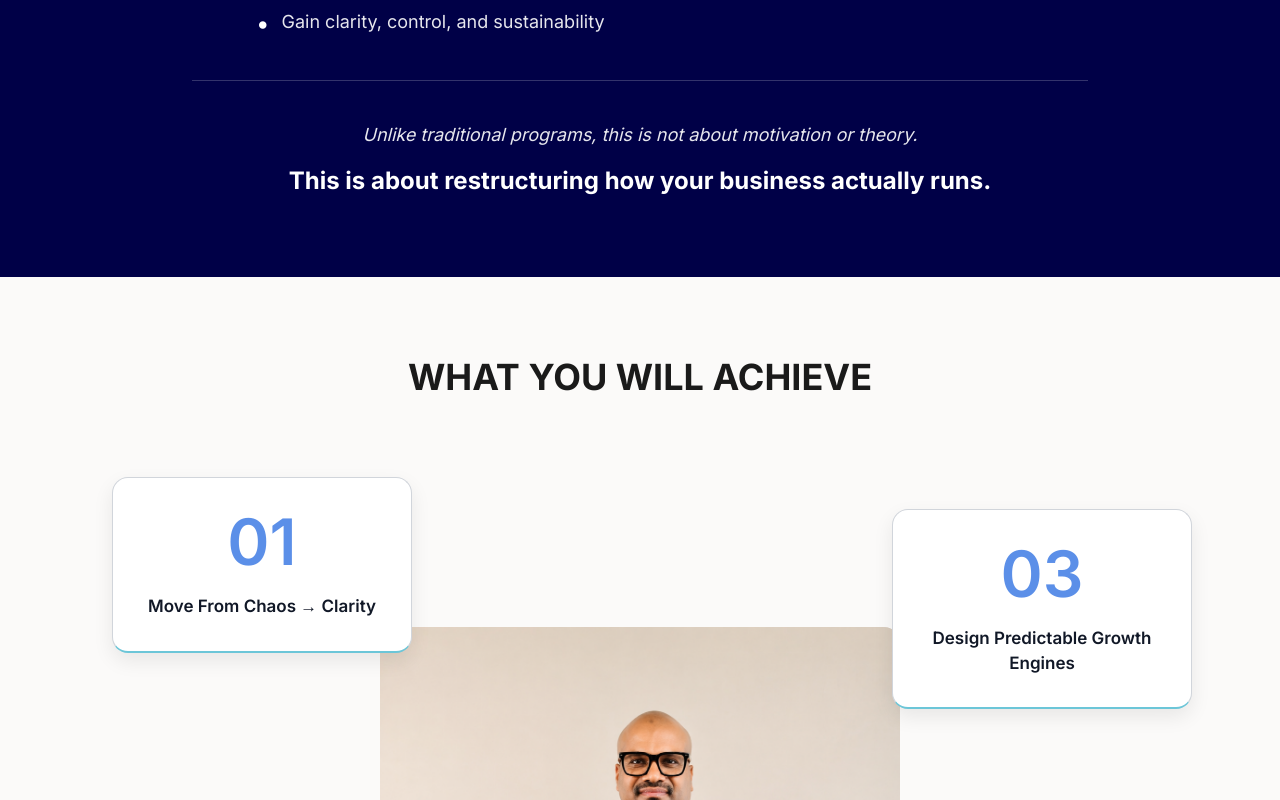
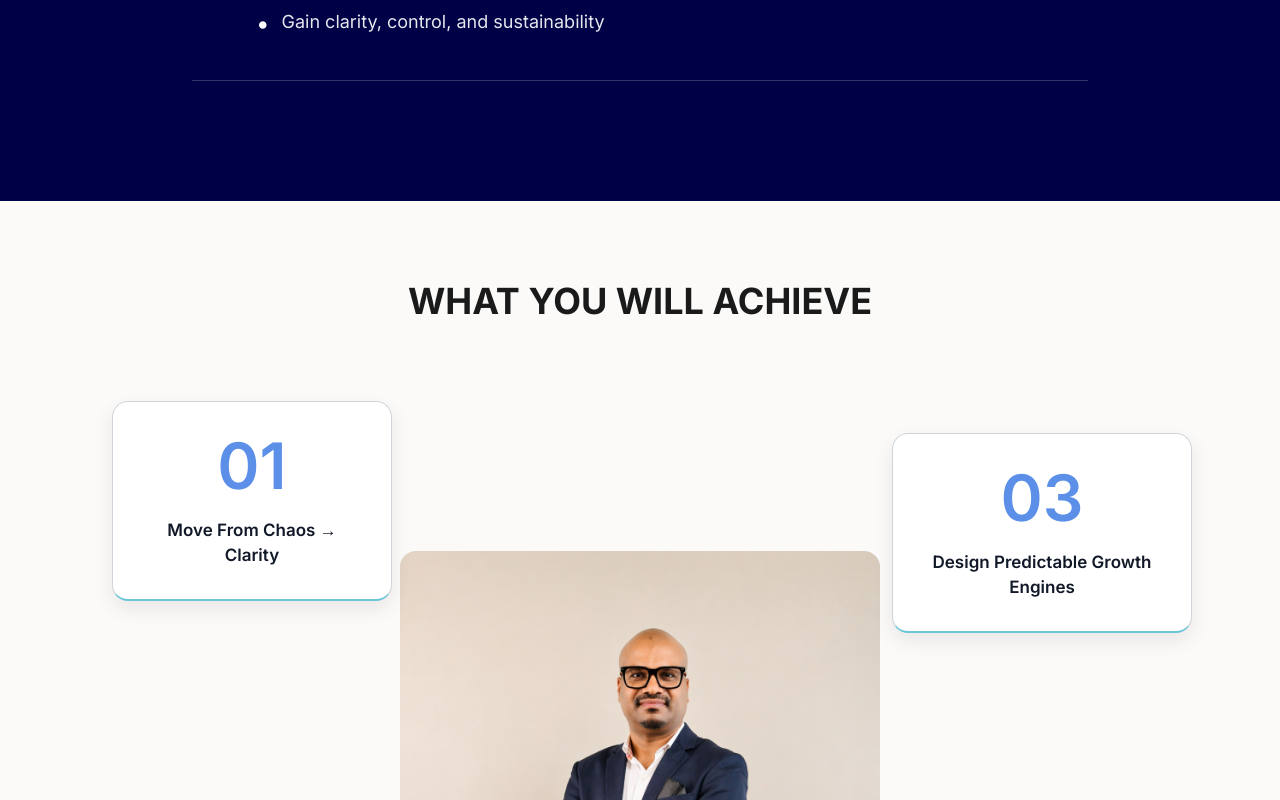
Before and after one commit to Dharneesh-BR/Dharneesh, a React app: page /programs in a window 1280 px wide. Shown: the part 1200-2000 px from the top of the page. Built offline with nearby package versions, Linux system fonts and the light colour scheme.

Commit message:
Update all recent changes

```diff
--- a/src/App.js
+++ b/src/App.js
@@ -5,7 +5,6 @@ import Banner from './components/sections/Banner';
 import Hero from './components/sections/Hero';
 import About from './components/sections/About';
 import WhatWeHaveBuilt from './components/sections/WhatWeHaveBuilt';
-import Mission from './components/sections/Mission';
 import Services from './components/sections/Services';
 import ExperienceTimeline from './components/sections/ExperienceTimeline';
 import Ventures from './components/sections/Ventures';
@@ -49,7 +48,6 @@ function App() {
         <Hero key="hero" />
         <About key="about" />
         <WhatWeHaveBuilt key="what-we-have-built" />
-        <Mission key="mission" />
         <Services key="services" />
         <ExperienceTimeline key="experience-timeline" />
         <Ventures key="ventures" />
--- a/src/AppRouter.js
+++ b/src/AppRouter.js
@@ -5,7 +5,6 @@ import Navigation from './components/common/Navigation';
 import Hero from './components/sections/Hero';
 import About from './components/sections/About';
 import WhatWeHaveBuilt from './components/sections/WhatWeHaveBuilt';
-import Mission from './components/sections/Mission';
 import Services from './components/sections/Services';
 import Testimonials from './components/sections/Testimonials';
 import Contact from './components/sections/Contact';
@@ -37,7 +36,6 @@ function AppRouter() {
       <Hero />
       <About />
       <WhatWeHaveBuilt />
-      <Mission />
       <Services />
       <Testimonials />
       <Contact />
--- a/src/pages/Experience.js
+++ b/src/pages/Experience.js
@@ -4,6 +4,7 @@ import { useInView } from 'react-intersection-observer';
 import { animations, useScrollAnimation } from '../utils/animations';
 import Navigation from '../components/common/Navigation';
 import ExperienceTimeline from '../components/sections/ExperienceTimeline';
+import Mission from '../components/sections/Mission';
 
 const Experience = () => {
   const [ref, inView] = useInView({
@@ -33,6 +34,9 @@ const Experience = () => {
       {/* Navigation */}
       <Navigation />
 
+      {/* Mission Section */}
+      <Mission />
+
       {/* Experience Timeline Section */}
       <div className="pt-24">
         <ExperienceTimeline />
--- a/src/pages/Programs.js
+++ b/src/pages/Programs.js
@@ -237,13 +237,7 @@ const Programs = () => {
                   </div>
 
                   <div className="border-t border-white/20 pt-10 max-w-4xl mx-auto">
-                    <p className="text-lg mb-4 italic text-white/90">
-                      Unlike traditional programs, this is not about motivation or theory.
-                    </p>
-                    <p className="text-2xl font-bold text-white">
-                      This is about restructuring how your business actually runs.
-                    </p>
-                  </div>
+                                      </div>
                 </motion.div>
               </div>
             </section>
@@ -265,7 +259,7 @@ const Programs = () => {
                     animate={cardsInView ? { scale: 1, opacity: 1 } : { scale: 0.8, opacity: 0 }}
                     transition={{ duration: 0.6, ease: "easeOut" }}
                   >
-                    <div className="w-[520px] h-[320px] rounded-2xl overflow-hidden bg-gray-100">
+                    <div className="w-[480px] h-[320px] rounded-2xl overflow-hidden bg-gray-100">
                       <img
                         src="/banner.png"
                         alt="Program mentor"
@@ -276,7 +270,7 @@ const Programs = () => {
                 </div>
 
                 <motion.div
-                  className="absolute top-0 left-12 z-20 w-[300px] rounded-2xl bg-white border border-gray-300 border-b-2 border-b-[#6cc6d8] p-8 text-center shadow-[0_8px_20px_rgba(0,0,0,0.08)]"
+                  className="absolute top-0 left-12 z-20 w-[280px] rounded-2xl bg-white border border-gray-300 border-b-2 border-b-[#6cc6d8] p-8 text-center shadow-[0_8px_20px_rgba(0,0,0,0.08)]"
                   initial={{ opacity: 0, x: -24, y: -12 }}
                   animate={cardsInView ? { opacity: 1, x: 0, y: 0 } : { opacity: 0, x: -24, y: -12 }}
                   transition={{ duration: 0.55, delay: 0.15 }}
```
